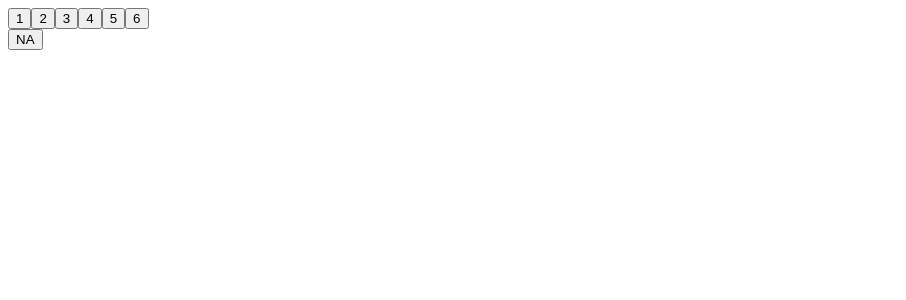
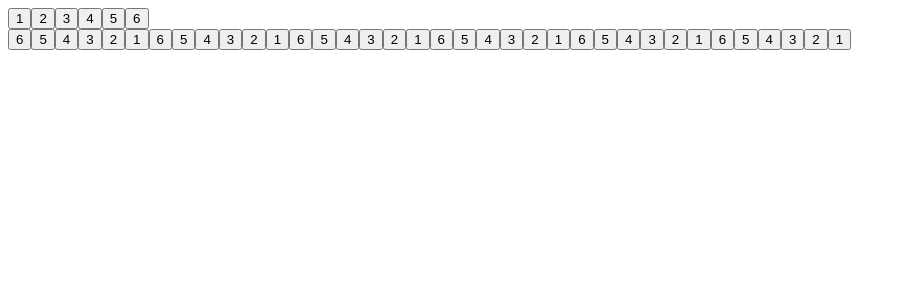
Before and after one commit to patel192/React-Practice, a React (Vite) app: page / in a window 1280 px wide. Shown: the top 300 px of the page, without its empty margins (0-906 px from the left). Built offline with nearby package versions, Linux system fonts and the light colour scheme.

Commit message:
conditional rendering

```diff
--- a/src/Components/ConditionalRendering.jsx
+++ b/src/Components/ConditionalRendering.jsx
@@ -2,14 +2,23 @@ import React from "react";
 
 export const ConditionalRendering = () => {
   const array = [1, 2, 3, 4, 5, 6];
+  const array2 = [6, 5, 4, 3, 2, 1];
   const buttons = array.map((item) => {
     return <button>{item}</button>;
   });
   let slicedbuttons;
-  slicedbuttons = array.length === 7 ? array.map((item)=>{
-    return <button>{item}</button>
-  }) : [<button>NA</button>]
-return (
+  slicedbuttons =
+    array.length && array2.length != 0
+      ? array.map((item) => {
+          return (
+            <button>{item}</button> &&
+            array2.map((item2) => {
+            return <button>{item2}</button>;
+            })
+          );
+        })
+      : [<h1>Not Applicable</h1>]
+  return (
     <div>
       <div>{buttons}</div>
       <div>{slicedbuttons}</div>
```
